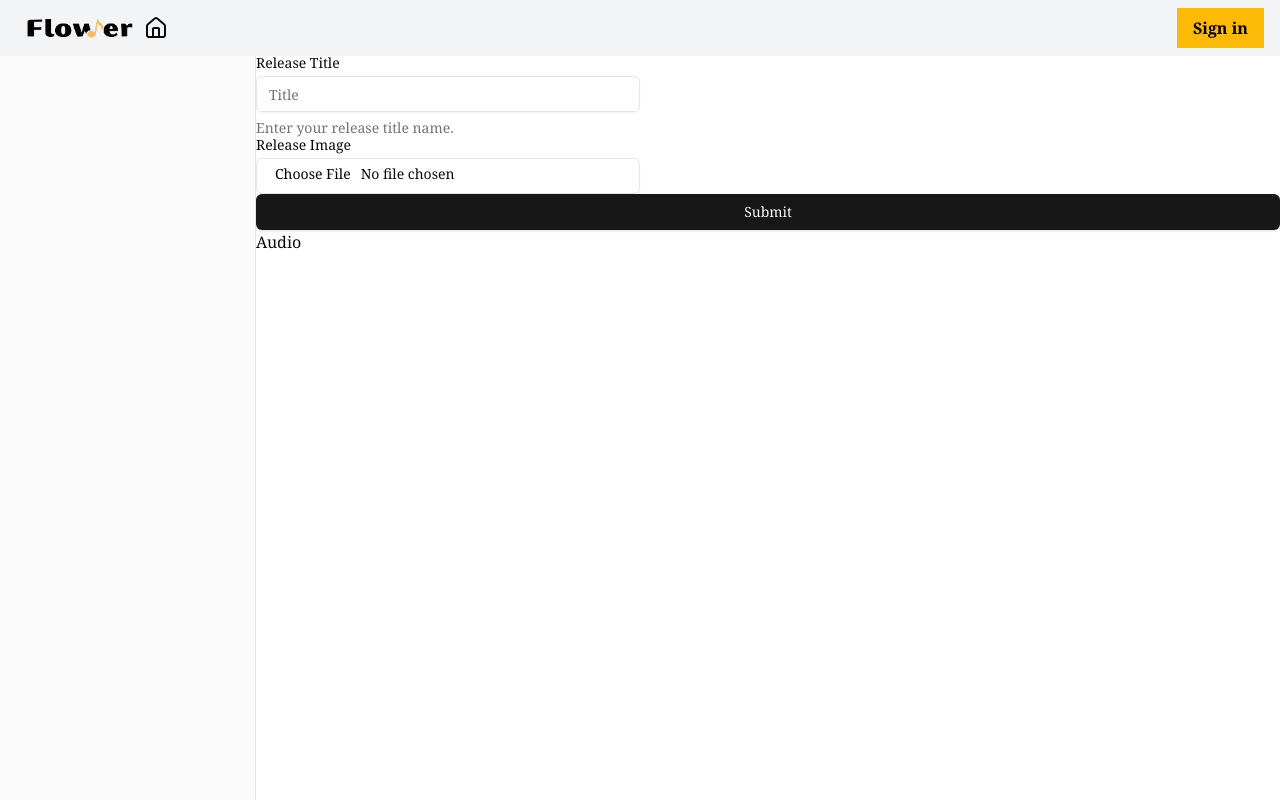
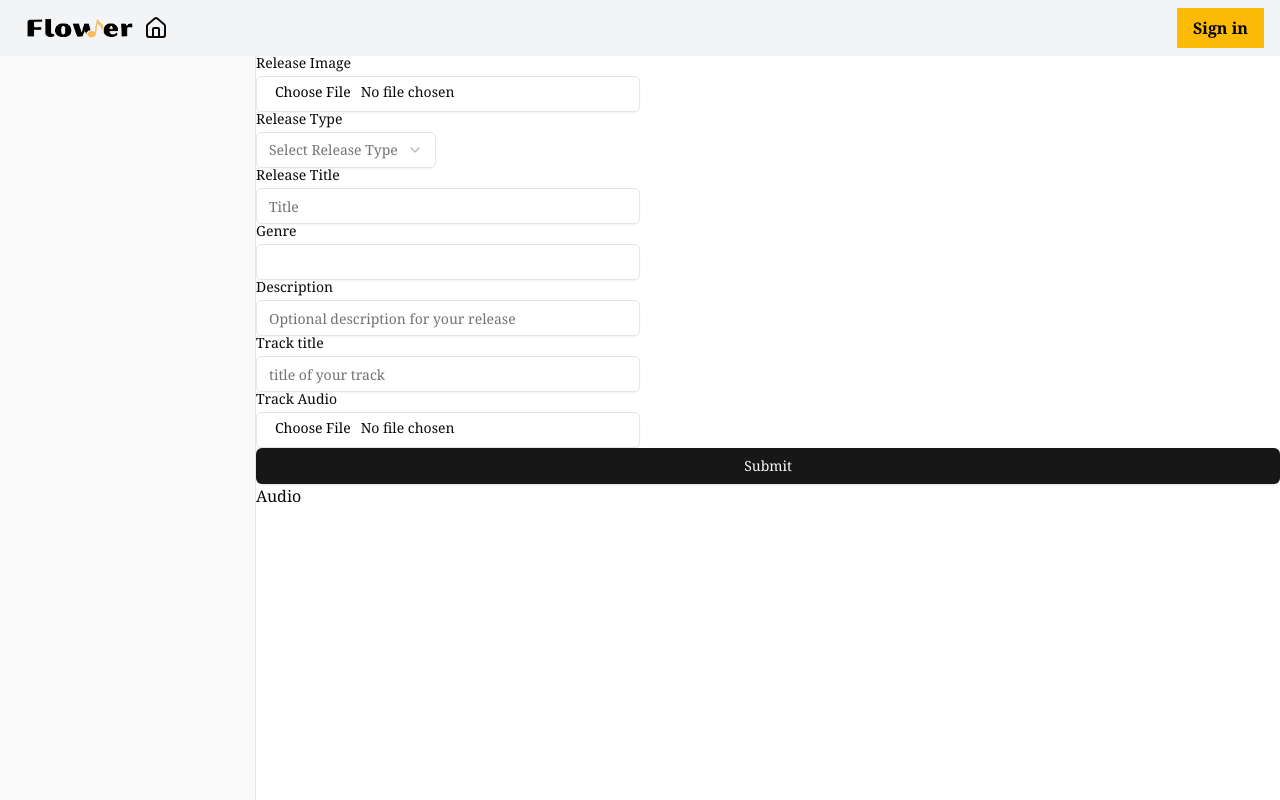
Before and after one commit to marcusnglee/sv-flowr-frontend, a SvelteKit app: page /upload in a window 1280 px wide. Built offline with nearby package versions, Linux system fonts and the light colour scheme.

Commit message:
upload form validation done

```diff
--- a/package.json
+++ b/package.json
@@ -17,6 +17,7 @@
 	},
 	"devDependencies": {
 		"@eslint/compat": "^1.2.3",
+		"@lucide/svelte": "^0.482.0",
 		"@sveltejs/adapter-vercel": "^5.5.0",
 		"@sveltejs/kit": "^2.0.0",
 		"@sveltejs/vite-plugin-svelte": "^4.0.0",
--- /dev/null
+++ b/src/lib/components/ui/select/index.ts
@@ -0,0 +1,34 @@
+import { Select as SelectPrimitive } from "bits-ui";
+
+import GroupHeading from "./select-group-heading.svelte";
+import Item from "./select-item.svelte";
+import Content from "./select-content.svelte";
+import Trigger from "./select-trigger.svelte";
+import Separator from "./select-separator.svelte";
+import ScrollDownButton from "./select-scroll-down-button.svelte";
+import ScrollUpButton from "./select-scroll-up-button.svelte";
+
+const Root = SelectPrimitive.Root;
+const Group = SelectPrimitive.Group;
+
+export {
+	Root,
+	Item,
+	Group,
+	GroupHeading,
+	Content,
+	Trigger,
+	Separator,
+	ScrollDownButton,
+	ScrollUpButton,
+	//
+	Root as Select,
+	Item as SelectItem,
+	Group as SelectGroup,
+	GroupHeading as SelectGroupHeading,
+	Content as SelectContent,
+	Trigger as SelectTrigger,
+	Separator as SelectSeparator,
+	ScrollDownButton as SelectScrollDownButton,
+	ScrollUpButton as SelectScrollUpButton,
+};
--- /dev/null
+++ b/src/lib/components/ui/select/select-content.svelte
@@ -0,0 +1,38 @@
+<script lang="ts">
+	import { Select as SelectPrimitive, type WithoutChild } from "bits-ui";
+	import * as Select from "./index.js";
+	import { cn } from "$lib/components/utils.js";
+
+	let {
+		ref = $bindable(null),
+		class: className,
+		sideOffset = 4,
+		portalProps,
+		children,
+		...restProps
+	}: WithoutChild<SelectPrimitive.ContentProps> & {
+		portalProps?: SelectPrimitive.PortalProps;
+	} = $props();
+</script>
+
+<SelectPrimitive.Portal {...portalProps}>
+	<SelectPrimitive.Content
+		bind:ref
+		{sideOffset}
+		class={cn(
+			"data-[state=open]:animate-in data-[state=closed]:animate-out data-[state=closed]:fade-out-0 data-[state=open]:fade-in-0 data-[state=closed]:zoom-out-95 data-[state=open]:zoom-in-95 data-[side=bottom]:slide-in-from-top-2 data-[side=left]:slide-in-from-right-2 data-[side=right]:slide-in-from-left-2 data-[side=top]:slide-in-from-bottom-2 bg-popover text-popover-foreground relative z-50 max-h-96 min-w-[8rem] overflow-hidden rounded-md border shadow-md data-[side=bottom]:translate-y-1 data-[side=left]:-translate-x-1 data-[side=right]:translate-x-1 data-[side=top]:-translate-y-1",
+			className
+		)}
+		{...restProps}
+	>
+		<Select.ScrollUpButton />
+		<SelectPrimitive.Viewport
+			class={cn(
+				"h-[var(--bits-select-anchor-height)] w-full min-w-[var(--bits-select-anchor-width)] p-1"
+			)}
+		>
+			{@render children?.()}
+		</SelectPrimitive.Viewport>
+		<Select.ScrollDownButton />
+	</SelectPrimitive.Content>
+</SelectPrimitive.Portal>
--- /dev/null
+++ b/src/lib/components/ui/select/select-group-heading.svelte
@@ -0,0 +1,16 @@
+<script lang="ts">
+	import { Select as SelectPrimitive } from "bits-ui";
+	import { cn } from "$lib/components/utils.js";
+
+	let {
+		ref = $bindable(null),
+		class: className,
+		...restProps
+	}: SelectPrimitive.GroupHeadingProps = $props();
+</script>
+
+<SelectPrimitive.GroupHeading
+	bind:ref
+	class={cn("px-2 py-1.5 text-sm font-semibold", className)}
+	{...restProps}
+/>
--- /dev/null
+++ b/src/lib/components/ui/select/select-item.svelte
@@ -0,0 +1,37 @@
+<script lang="ts">
+	import { Select as SelectPrimitive, type WithoutChild } from "bits-ui";
+	import Check from "@lucide/svelte/icons/check";
+	import { cn } from "$lib/components/utils.js";
+
+	let {
+		ref = $bindable(null),
+		class: className,
+		value,
+		label,
+		children: childrenProp,
+		...restProps
+	}: WithoutChild<SelectPrimitive.ItemProps> = $props();
+</script>
+
+<SelectPrimitive.Item
+	bind:ref
+	{value}
+	class={cn(
+		"data-[highlighted]:bg-accent data-[highlighted]:text-accent-foreground relative flex w-full cursor-default select-none items-center rounded-sm py-1.5 pl-2 pr-8 text-sm outline-none data-[disabled]:pointer-events-none data-[disabled]:opacity-50",
+		className
+	)}
+	{...restProps}
+>
+	{#snippet children({ selected, highlighted })}
+		<span class="absolute right-2 flex size-3.5 items-center justify-center">
+			{#if selected}
+				<Check class="size-4" />
+			{/if}
+		</span>
+		{#if childrenProp}
+			{@render childrenProp({ selected, highlighted })}
+		{:else}
+			{label || value}
+		{/if}
+	{/snippet}
+</SelectPrimitive.Item>
--- /dev/null
+++ b/src/lib/components/ui/select/select-scroll-down-button.svelte
@@ -0,0 +1,19 @@
+<script lang="ts">
+	import ChevronDown from "@lucide/svelte/icons/chevron-down";
+	import { Select as SelectPrimitive, type WithoutChildrenOrChild } from "bits-ui";
+	import { cn } from "$lib/components/utils.js";
+
+	let {
+		ref = $bindable(null),
+		class: className,
+		...restProps
+	}: WithoutChildrenOrChild<SelectPrimitive.ScrollDownButtonProps> = $props();
+</script>
+
+<SelectPrimitive.ScrollDownButton
+	bind:ref
+	class={cn("flex cursor-default items-center justify-center py-1", className)}
+	{...restProps}
+>
+	<ChevronDown class="size-4" />
+</SelectPrimitive.ScrollDownButton>
--- /dev/null
+++ b/src/lib/components/ui/select/select-scroll-up-button.svelte
@@ -0,0 +1,19 @@
+<script lang="ts">
+	import ChevronUp from "@lucide/svelte/icons/chevron-up";
+	import { Select as SelectPrimitive, type WithoutChildrenOrChild } from "bits-ui";
+	import { cn } from "$lib/components/utils.js";
+
+	let {
+		ref = $bindable(null),
+		class: className,
+		...restProps
+	}: WithoutChildrenOrChild<SelectPrimitive.ScrollDownButtonProps> = $props();
+</script>
+
+<SelectPrimitive.ScrollUpButton
+	bind:ref
+	class={cn("flex cursor-default items-center justify-center py-1", className)}
+	{...restProps}
+>
+	<ChevronUp class="size-4" />
+</SelectPrimitive.ScrollUpButton>
--- /dev/null
+++ b/src/lib/components/ui/select/select-separator.svelte
@@ -0,0 +1,13 @@
+<script lang="ts">
+	import type { Separator as SeparatorPrimitive } from "bits-ui";
+	import { Separator } from "$lib/components/ui/separator/index.js";
+	import { cn } from "$lib/components/utils.js";
+
+	let {
+		ref = $bindable(null),
+		class: className,
+		...restProps
+	}: SeparatorPrimitive.RootProps = $props();
+</script>
+
+<Separator bind:ref class={cn("bg-muted -mx-1 my-1 h-px", className)} {...restProps} />
--- /dev/null
+++ b/src/lib/components/ui/select/select-trigger.svelte
@@ -0,0 +1,24 @@
+<script lang="ts">
+	import { Select as SelectPrimitive, type WithoutChild } from "bits-ui";
+	import ChevronDown from "@lucide/svelte/icons/chevron-down";
+	import { cn } from "$lib/components/utils.js";
+
+	let {
+		ref = $bindable(null),
+		class: className,
+		children,
+		...restProps
+	}: WithoutChild<SelectPrimitive.TriggerProps> = $props();
+</script>
+
+<SelectPrimitive.Trigger
+	bind:ref
+	class={cn(
+		"border-input ring-offset-background data-[placeholder]:text-muted-foreground focus:ring-ring flex h-9 w-full items-center justify-between whitespace-nowrap rounded-md border bg-transparent px-3 py-2 text-sm shadow-sm focus:outline-none focus:ring-1 disabled:cursor-not-allowed disabled:opacity-50 [&>span]:line-clamp-1",
+		className
+	)}
+	{...restProps}
+>
+	{@render children?.()}
+	<ChevronDown class="size-4 opacity-50" />
+</SelectPrimitive.Trigger>
--- a/src/routes/upload/+page.svelte
+++ b/src/routes/upload/+page.svelte
@@ -1,33 +1,89 @@
 <script lang="ts">
+	//TODO: implement adding multiple tracks
 	import type { PageData } from './$types';
 	import { Label } from '$lib/components/ui/label';
 	import { Input } from '$lib/components/ui/input/index';
 	import { Button } from '$lib/components/ui/button';
+	import * as Select from "$lib/components/ui/select/index.js";
 	import { enhance } from '$app/forms';
+	import { formSchema } from './schema';
 
-	let { data }: { data: PageData } = $props();
-
+	let uploading = $state(false);
 	let releaseTitle = $state();
 	let releaseImage: FileList | undefined = $state();
+	let releaseType: string | undefined = $state();
+	let releaseGenre = $state();
+	let releaseDescription = $state();
+	let uploadTrackAudio: FileList | undefined = $state();
+	let uploadTrackTitle: string | undefined = $state();
 
-	const handle = () => {
-		console.log(releaseTitle, releaseImage);
+	const handleUpload = () => {
+		try {
+		// create form
+		const formData = {
+			releaseTitle,
+			releaseImage: releaseImage?.[0],
+			releaseType,
+			releaseGenre,
+			releaseDescription,
+			uploadTrackAudio: uploadTrackAudio?.[0],
+			uploadTrackTitle
+		}
 		// TODO validate data using zod
+		const validatedData = formSchema.parse(formData);
+		console.log('Validation passed:', validatedData);
+
 		// TODO get presigned urls
 		// TODO upload data to presigned urls
 		// TODO submit everything to an endpoint
+		} catch (error){
+			console.log(error);
+		}
 	};
 </script>
+
+<div class="grid w-full max-w-sm items-center gap-1.5">
+	<Label for="release-image">Release Image</Label>
+	<Input id="release-image" type="file" accept='image/*' bind:files={releaseImage} />
+</div>
+
+<div class="flex w-full max-w-sm flex-col gap-1.5">
+	<Label for="title">Release Type</Label>
+	<Select.Root type="single" bind:value={releaseType}>
+		<Select.Trigger class="w-[180px]">{releaseType ? releaseType : 'Select Release Type'}</Select.Trigger>
+		<Select.Content>
+		  <Select.Item value="SINGLE">Single</Select.Item>
+		  <Select.Item value="EP">EP</Select.Item>
+		  <Select.Item value="LP">LP</Select.Item>
+		  <Select.Item value="MIXTAPE">Mixtape</Select.Item>
+		  <Select.Item value="COMPILATION">Compilation</Select.Item>
+		</Select.Content>
+	  </Select.Root>
+</div>
 
 <div class="flex w-full max-w-sm flex-col gap-1.5">
 	<Label for="title">Release Title</Label>
 	<Input type="text" id="title" placeholder="Title" bind:value={releaseTitle} />
-	<p class="text-sm text-muted-foreground">Enter your release title name.</p>
+</div>
+
+<div class="flex w-full max-w-sm flex-col gap-1.5">
+	<Label for="genre">Genre</Label>
+	<Input type="text" id="genre" placeholder="" bind:value={releaseGenre} />
+</div>
+
+<div class="flex w-full max-w-sm flex-col gap-1.5">
+	<Label for="description">Description</Label>
+	<Input type="text" id="description" placeholder="Optional description for your release" bind:value={releaseDescription} />
+</div>
+
+<div class="flex w-full max-w-sm flex-col gap-1.5">
+	<Label for="track title">Track title</Label>
+	<Input type="text" id="track title" placeholder="title of your track" bind:value={uploadTrackTitle} />
 </div>
 
 <div class="grid w-full max-w-sm items-center gap-1.5">
-	<Label for="release-image">Release Image</Label>
-	<Input id="release-image" type="file" bind:files={releaseImage} />
+	<Label for="release-image">Track Audio</Label>
+	<Input id="release-image" type="file" accept='audio/*' bind:files={uploadTrackAudio} />
 </div>
 
-<Button onclick={handle}>Submit</Button>
+<Button onclick={handleUpload}>Submit</Button>
--- a/src/routes/upload/schema.ts
+++ b/src/routes/upload/schema.ts
@@ -1,8 +1,15 @@
 import { z } from 'zod';
 
 export const formSchema = z.object({
-	releaseTitle: z.string().min(5, 'Release title must be at least 5 characters long'),
-	releaseImage: z.string()
+	releaseTitle: z.string().min(5, 'Release title must have at least 1 character'),
+	releaseImage: z.instanceof(File, { message: 'Release image is required' }),
+	releaseType: z.enum(['SINGLE', 'EP', 'LP', 'MIXTAPE', 'COMPILATION'], {
+		errorMap: () => ({ message: 'Please select a valid release type' })
+	}),
+	releaseGenre: z.string().optional(),
+	releaseDescription: z.string().optional(),
+	uploadTrackAudio: z.instanceof(File, { message: 'Track audio is required' }),
+	uploadTrackTitle: z.string().min(1, 'Track must have at least 1 character')
 });
 
 export type FormSchema = typeof formSchema;
--- a/src/routes/x/+page.svelte
+++ b/src/routes/x/+page.svelte
@@ -37,5 +37,5 @@
     return params.get("state");
 	*/
 
-	let { data }: { data: PageData } = $props();
+	//let { data }: { data: PageData } = $props();
 </script>
```
Also changed, not shown: 1 other file (tests, documents, lock files or other folders).
